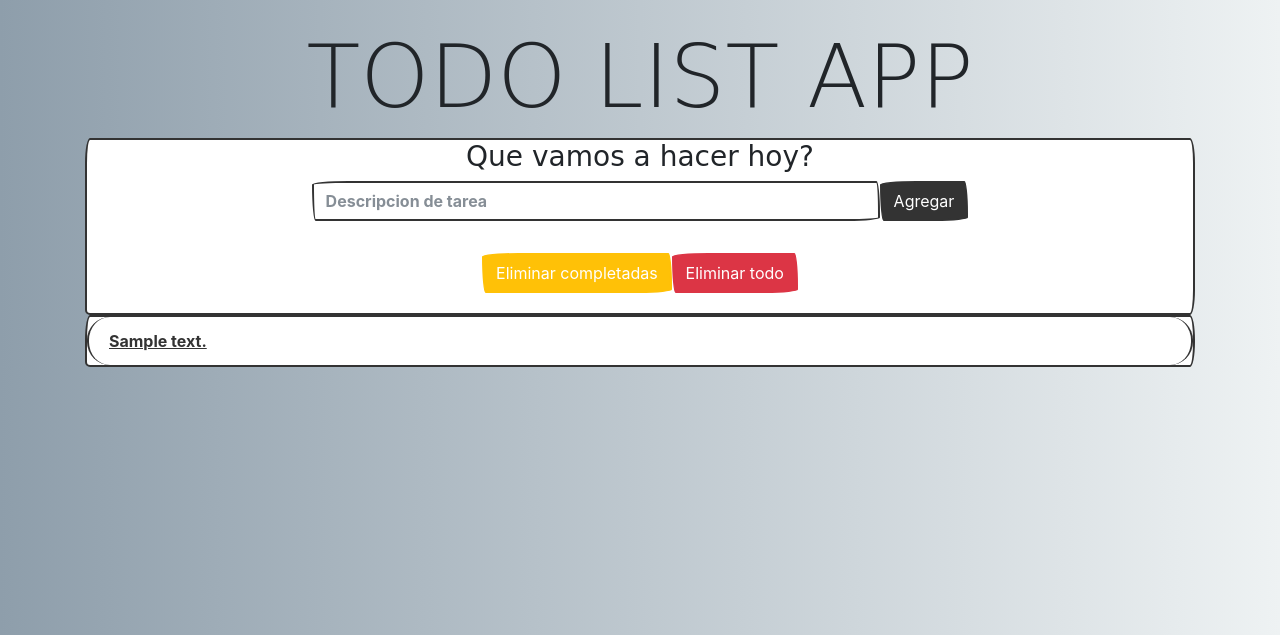
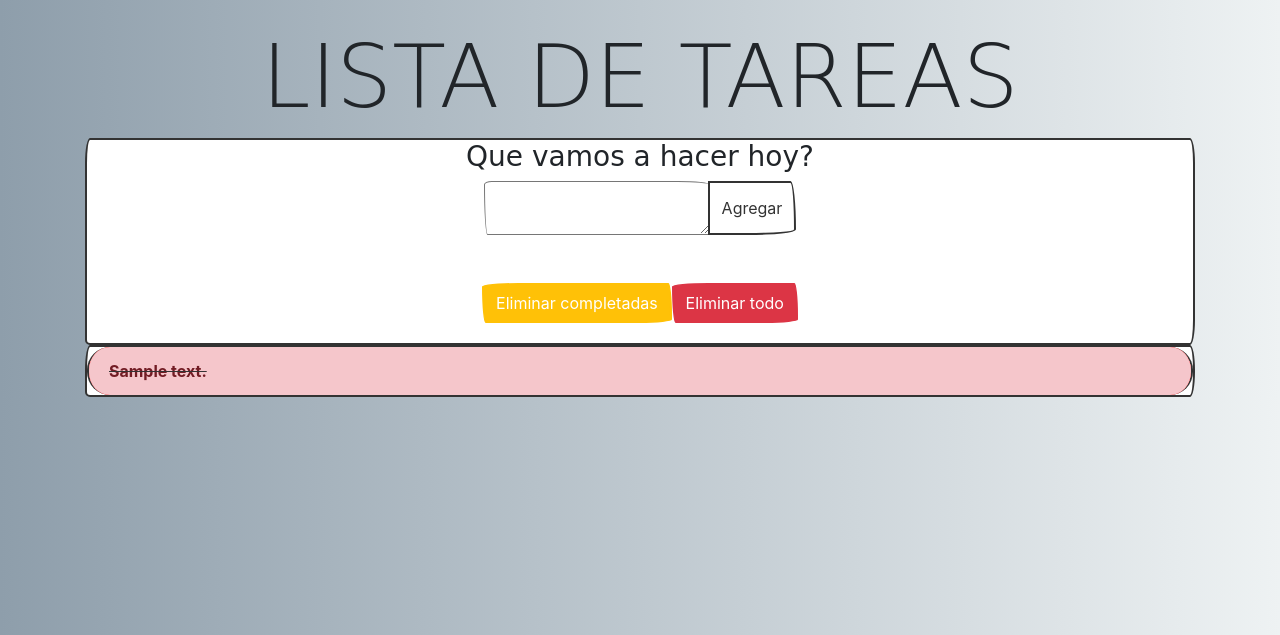
Before and after one commit to dcos96038/django-todo, a Django app: template todolist/templates/todolist/index.html in a window 1280 px wide. Shown: the top 635 px of the page. Run offline with Django 3.2, Linux system fonts and the light colour scheme; the template is opened without the code that fills it: values that come from a table or form of the project are taken from there, others are empty; tables that the repository leaves empty hold one stand-in row (values such as "Sample post"); form fields are guessed from the names that the template uses; some libraries are stand-ins or nearby versions; some web fonts are replaced.

Commit message:
Agregadas funcionalidades a la aplicacion

```diff
--- a/todolist/static/todolist/css/main.css
+++ b/todolist/static/todolist/css/main.css
@@ -3,3 +3,8 @@ body {
     background: -webkit-linear-gradient(to left, #eef2f3, #8e9eab);  /* Chrome 10-25, Safari 5.1-6 */
     background: linear-gradient(to left, #eef2f3, #8e9eab); /* W3C, IE 10+/ Edge, Firefox 16+, Chrome 26+, Opera 12+, Safari 7+ */
 }
+
+.todo-completed {
+	text-decoration: line-through;
+    background: red;
+}
--- a/todolist/templates/todolist/index.html
+++ b/todolist/templates/todolist/index.html
@@ -15,7 +15,7 @@
 <body>
 
     <div class="container">
-        <h1 class="display-2 mt-4 text-center">TODO LIST APP</h1>
+        <h1 class="display-2 mt-4 text-center">LISTA DE TAREAS</h1>
     </div>
 
     <div class="container">
@@ -25,27 +25,38 @@
                     <h3>Que vamos a hacer hoy?</h3>
                 </div>
                 <div class="row justify-content-center">
-                    <input type="text" class="form-control" placeholder="Descripcion de tarea" style="width:50%;">
-                    <button class="btn btn-primary">Agregar</button>
+                    <form action="{% url 'add' %}" method="POST" role="form">
+                        {% csrf_token %}
+                        <div class="form-group">
+                            <div class="input-group mb-3">
+                                {{ form.text }}
+                                <div class="input-group-append">
+                                    <button class="btn btn-outline-primary" id="add-btn" type="submit">Agregar</button>
+                                </div>
+                            </div>
+                        </div>
+                    </form>
                 </div>
             </div>
             <div class="card-body">
                 <div class="row justify-content-center">
-                    <button class="btn btn-warning">Eliminar completadas</button>
-                    <button class="btn btn-danger">Eliminar todo</button>
+                    <a href="{% url 'deletecompleted' %}">
+                        <button class="btn btn-warning">Eliminar completadas</button>
+                    </a>
+                    <a href="{% url 'deleteall' %}">
+                        <button class="btn btn-danger">Eliminar todo</button>
+                    </a>
                 </div>
             </div>
         </div>
     </div>
     <div class="container">
         <div class="card">
-            <ul class="list-group t20">
+            <ul class="list-group">
                 {% for item in todo_items %}
-                    {% if item.completed %}
-                    <a href="#"><li class="list-group-item todo-completed">{{ item.text }}</li></a>
-                    {% else %}
-                    <a href="#"><li class="list-group-item">{{ item.text }}</li></a>
-                    {% endif %}
+                <a href="{% url 'completed' item.id %}" Class="{% if item.completed %}todo-completed {% endif %}">
+                    <li class="{% if item.completed %} list-group-item list-group-item-danger {% else %} list-group-item {%endif %}"">{{item.text}}</li>
+                </a>
                 {% endfor %}
             </ul>
         </div>
--- a/todolist/urls.py
+++ b/todolist/urls.py
@@ -2,5 +2,9 @@ from django.urls import path
 from . import views
 
 urlpatterns = [
-    path('', views.index, name='index')
+    path('', views.index, name='index'),
+    path('add', views.addTodoItem, name='add'),
+    path('completed/<todo_id>', views.completedTodo, name='completed'),
+    path('deletecompleted', views.deleteCompleted, name='deletecompleted'),
+    path('deleteall', views.deleteAll, name='deleteall')
 ]
```
Also changed, not shown: todolist/views.py (+31 -2 lines), db.sqlite3.
